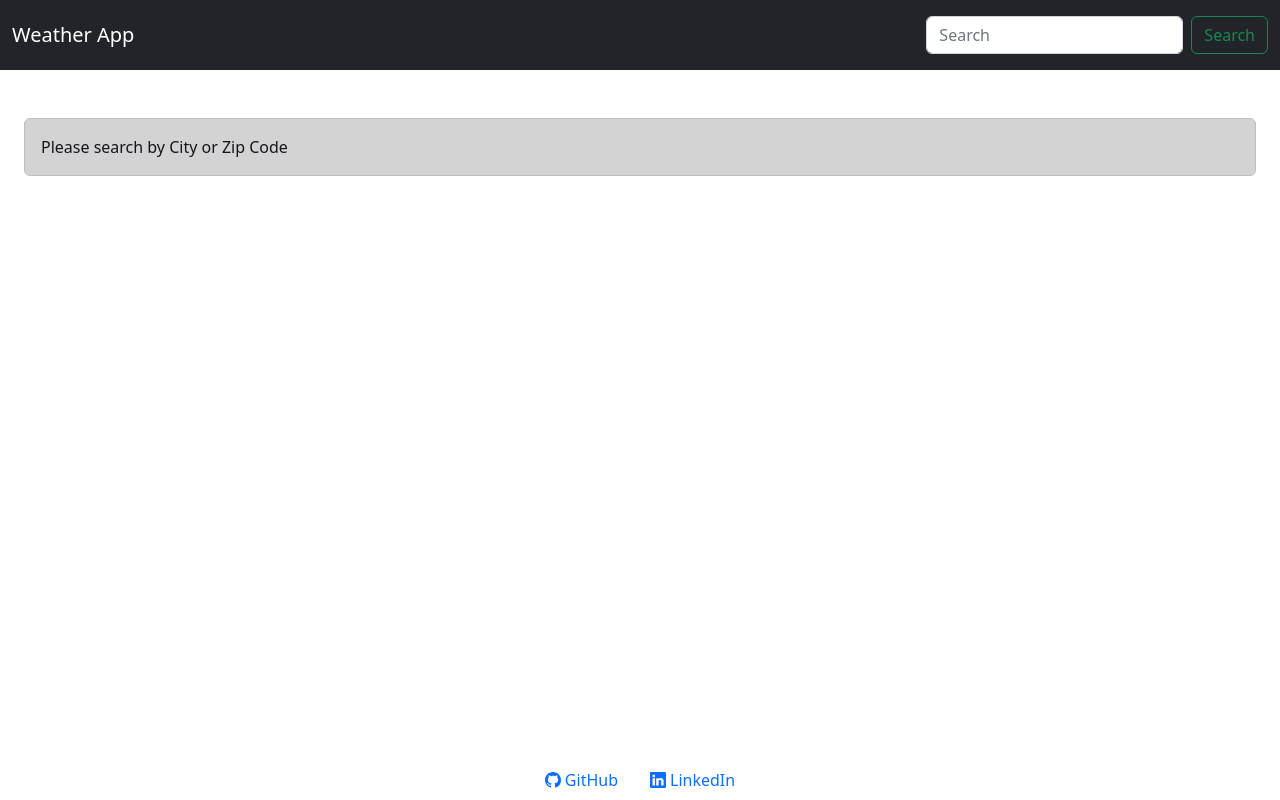
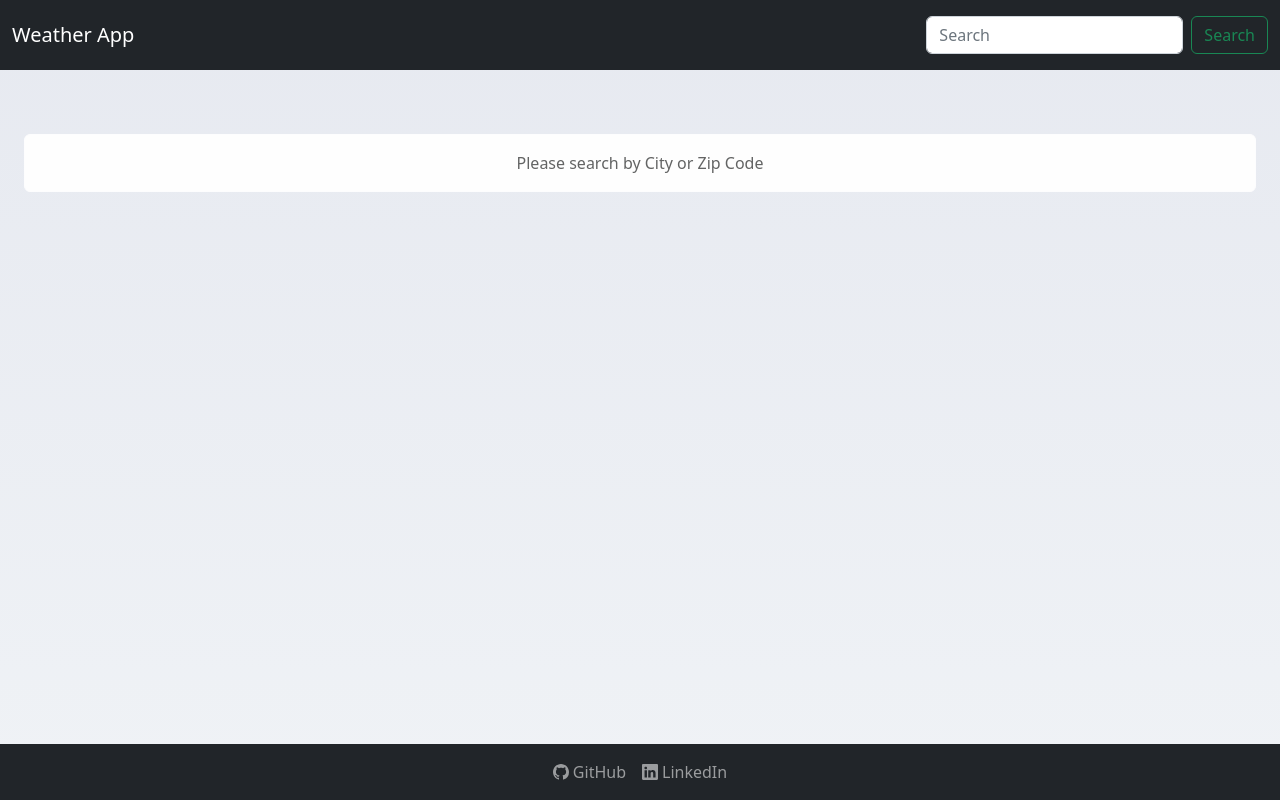
Before and after one commit to KLyamzin/weather-app-challenge-react, a React (Create React App) app: page / in a window 1280 px wide. Built offline with nearby package versions, Linux system fonts and the light colour scheme.

Commit message:
small UI tweaks

```diff
--- /dev/null
+++ b/src/App.css
@@ -0,0 +1,18 @@
+.gradientCustom {
+  /* fallback for old browsers */
+  background: #e6e9f0;
+
+  /* Chrome 10-25, Safari 5.1-6 */
+  background: -webkit-linear-gradient(
+    to bottom,
+    rgba(230, 233, 240, 0.95),
+    rgba(238, 241, 245, 0.95)
+  );
+
+  /* W3C, IE 10+/ Edge, Firefox 16+, Chrome 26+, Opera 12+, Safari 7+ */
+  background: linear-gradient(
+    to bottom,
+    rgba(230, 233, 240, 0.95),
+    rgba(238, 241, 245, 0.95)
+  );
+}
--- a/src/App.js
+++ b/src/App.js
@@ -1,5 +1,5 @@
 import 'bootstrap/dist/css/bootstrap.min.css';
-import { useEffect } from 'react';
+import './App.css';
 import { useState } from 'react';
 import {
   Navbar,
@@ -86,9 +86,7 @@ function App() {
         <header>
           <Navbar bg="dark" variant="dark" expand="md">
             <Container fluid>
-              <LinkContainer to="/">
               <Navbar.Brand>Weather App</Navbar.Brand>
-              </LinkContainer>
               <Navbar.Toggle aria-controls="navbarSearch" />
               <Navbar.Collapse id="navbarSearch" className="my-2">
                 <Form className="d-flex ms-auto" onSubmit={getWeather}>
@@ -108,8 +106,8 @@ function App() {
             </Container>
           </Navbar>
         </header>
-        <main>
-          <Container fluid className="px-1 px-md-4 py-5 mx-auto">
+        <main className="gradientCustom">
+          <Container fluid className="px-1 px-md-4 py-5 mx-auto ">
             {resultList.length > 0 ? (
               <ResultsList
                 resultList={resultList}
@@ -119,7 +117,9 @@ function App() {
               ''
             )}
             {locationPlace.length <= 0 ? (
-              <Alert variant={'dark'}>Please search by City or Zip Code</Alert>
+              <Alert variant={'light'} className="my-3 text-center">
+                Please search by City or Zip Code
+              </Alert>
             ) : (
               <Row className="row d-flex justify-content-center px-3">
                 <Card>
@@ -132,8 +132,13 @@ function App() {
             )}
           </Container>
         </main>
-        <footer className="text-center">
-          <Nav className="justify-content-center" activeKey="/home">
+        <footer>
+          <Navbar
+            bg="dark"
+            variant="dark"
+            className="d-flex justify-content-center"
+          >
+            <Nav activeKey="/home">
               <Nav.Item>
                 <Nav.Link
                   className="align-middle"
@@ -155,6 +160,7 @@ function App() {
                 </Nav.Link>
               </Nav.Item>
             </Nav>
+          </Navbar>
         </footer>
       </div>
     </BrowserRouter>
--- a/src/components/ResultsList.js
+++ b/src/components/ResultsList.js
@@ -4,7 +4,7 @@ import { ListGroup } from 'react-bootstrap';
 // list available search results
 const ResultsList = ({ resultList, handleResultClick }) => {
   return (
-    <ListGroup variant="flush">
+    <ListGroup>
       {resultList.map((result) => (
         <ListGroup.Item
           key={result.id}
--- a/src/utils/WeatherCodes.js
+++ b/src/utils/WeatherCodes.js
@@ -1,5 +1,3 @@
-const WeatherCodes = (code) => {
-  // console.log(code);
 const codeDescription = {
   'Clear sky': [0],
   'Mainly clear, partly cloudy, and overcast': [1, 2, 3],
@@ -15,7 +13,7 @@ const WeatherCodes = (code) => {
   'Thunderstorm: Slight or moderate': [95],
   'Thunderstorm with slight and heavy hail': [96, 99],
 };
-
+const WeatherCodes = (code) => {
   for (let prop in codeDescription) {
     if (codeDescription[prop].includes(code)) {
       return prop;
```
Lines whose indentation alone changed are shown as unchanged.
